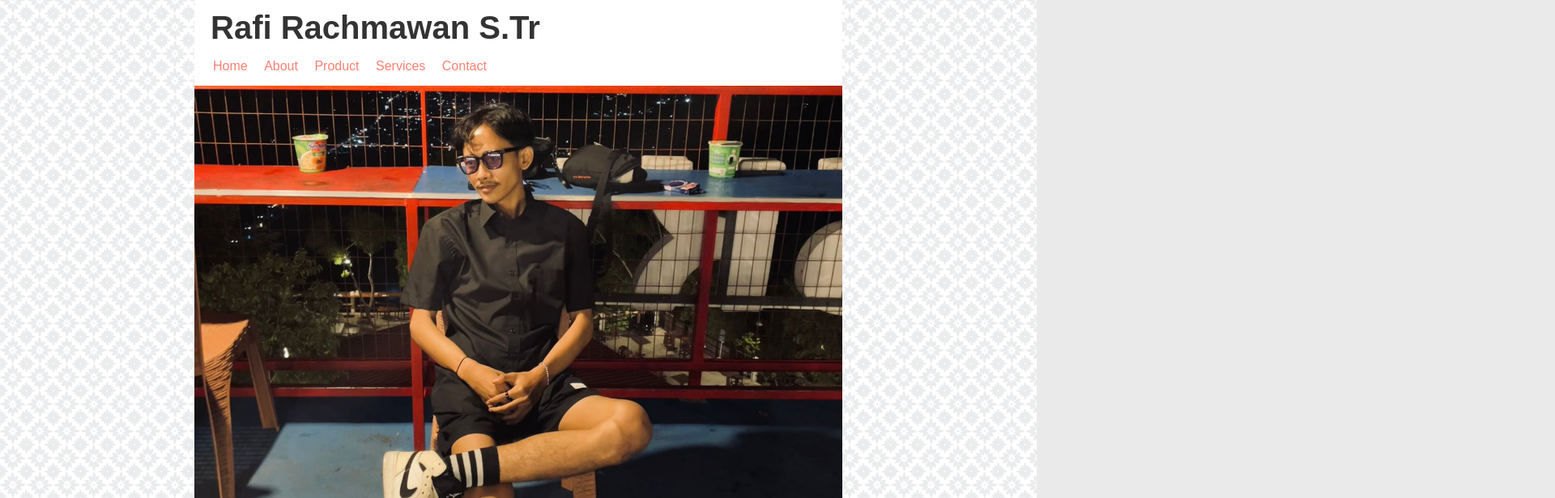
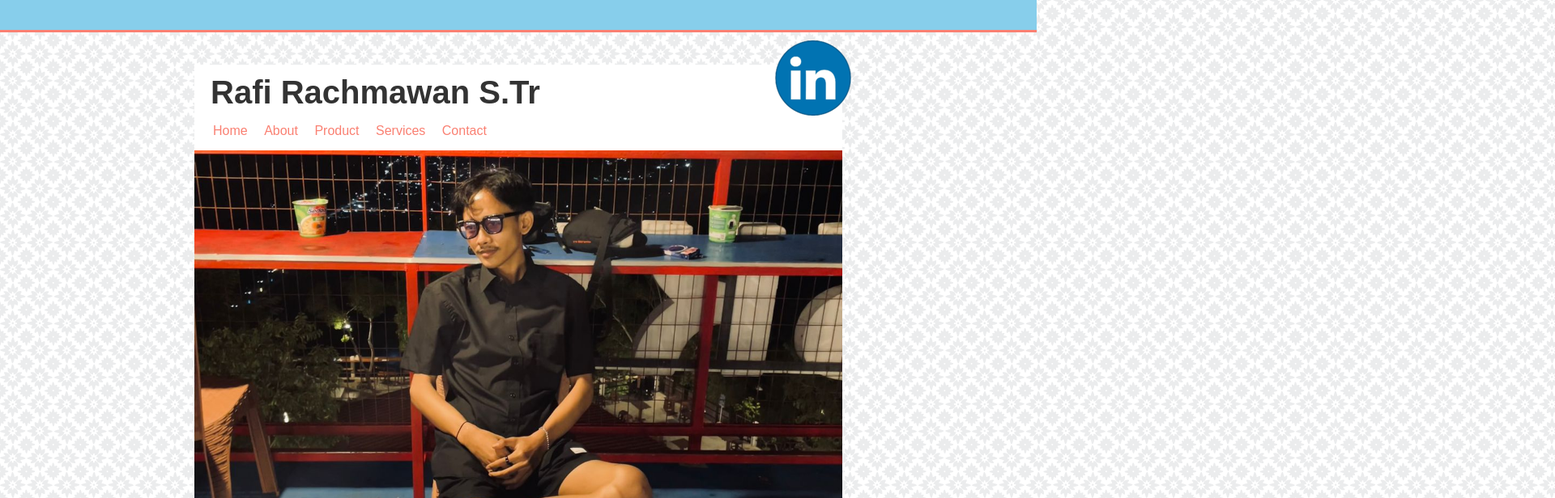
Before and after one commit to rafirachmawan/CssLayoutByWPU, a plain HTML site: page Css Layouting/index.html in a window 1280 px wide. Shown: the top 616 px of the page at 81% size, 1920 px wide, since content can reach past the window. Drawn offline with Linux system fonts and the light colour scheme.

Commit message:
finish in twibbon logo Linkedin direct to link linkedin

```diff
--- a/Css Layouting/index.html
+++ b/Css Layouting/index.html
@@ -7,7 +7,14 @@
     <title>Document</title>
   </head>
   <body>
+    <div class="top-bar"></div>
     <div class="container">
+      <a
+        href="https://www.linkedin.com/in/rafi-rachmawan-2a8728233/"
+        class="linkedin"
+        target="_blank"
+        >@RafiRachmawan</a
+      >
       <div class="header">
         <h1 class="judul">Rafi Rachmawan S.Tr</h1>
         <ul>
--- a/Css Layouting/style.css
+++ b/Css Layouting/style.css
@@ -10,12 +10,34 @@ body{
     background-color: #eaeaea;
     background-image: url(img/background\ body.png);
     color: #333;
-
+}
+.top-bar{
+    position: fixed;
+    top: 0;
+    left: 0;
+    right: 0;
+    height: 40px;
+    background-color: skyblue;
+    border-bottom: 3px solid salmon;
+    z-index: 9999;
 }
 .container {
     width: 800px;
-    margin: auto;
+    margin: 80px auto;
     background-color: white;
+    position: relative;
+}
+.linkedin{
+    width: 200px;
+    height: 200px;
+    background-image: url(img/logo\ linkedin\ 2.png);
+    background-repeat: no-repeat;
+    display: inline-block;
+    /* background-position: -100px 0; */
+    text-indent: 9999px;
+    position: absolute;
+    top: -30px;
+    right: -80px;
 }
 .header{
     padding: 20px;
```
Also changed, not shown: Css Layouting/img/logo linkedin 2.png (added).
